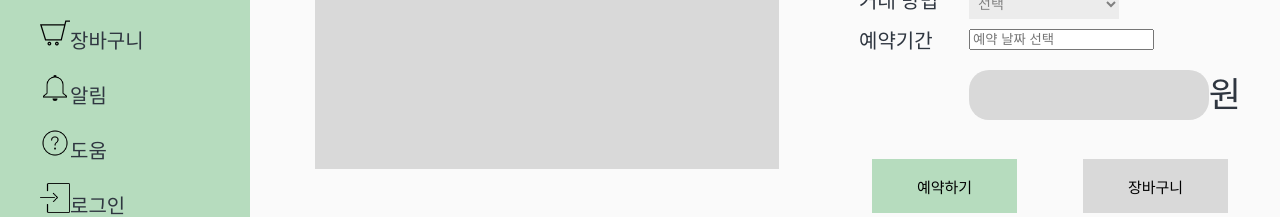
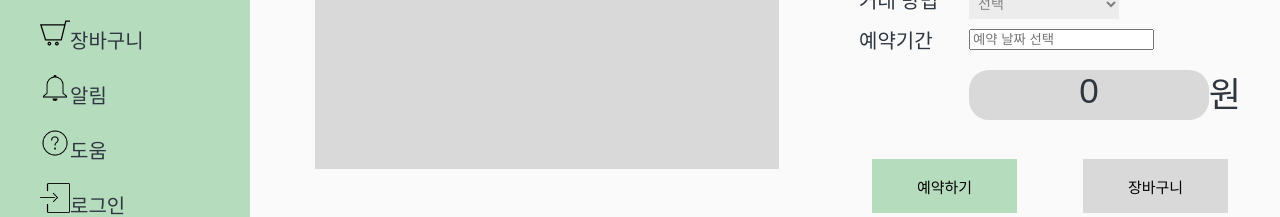
Before and after one commit to hyemimi/black-rabbit, a Next.js app: page /product/1 in a window 1280 px wide. Shown: the part 330-547 px from the top of the page. Built offline with nearby package versions, Linux system fonts and the light colour scheme.

Commit message:
feat : develop day picker

```diff
--- a/components/common/DatePick.tsx
+++ b/components/common/DatePick.tsx
@@ -11,14 +11,14 @@ export default function ({ count, pricePerOne }: any) {
   const [startDate, endDate] = dateRange as any;
   const [isOpen, setIsOpen] = useState(false);
   const [price, setPrice] = useState<number>(0);
-
+  console.log();
   const handleClick = (e: any) => {
     e.preventDefault();
     setIsOpen(!isOpen);
   };
   useEffect(() => {
     setIsOpen(false);
-    setPrice(count * pricePerOne * (getDate(endDate) - getDate(startDate) + 1));
+    setPrice(count * pricePerOne * getDate(endDate - startDate));
   }, [endDate]);
   return (
     <>
```
